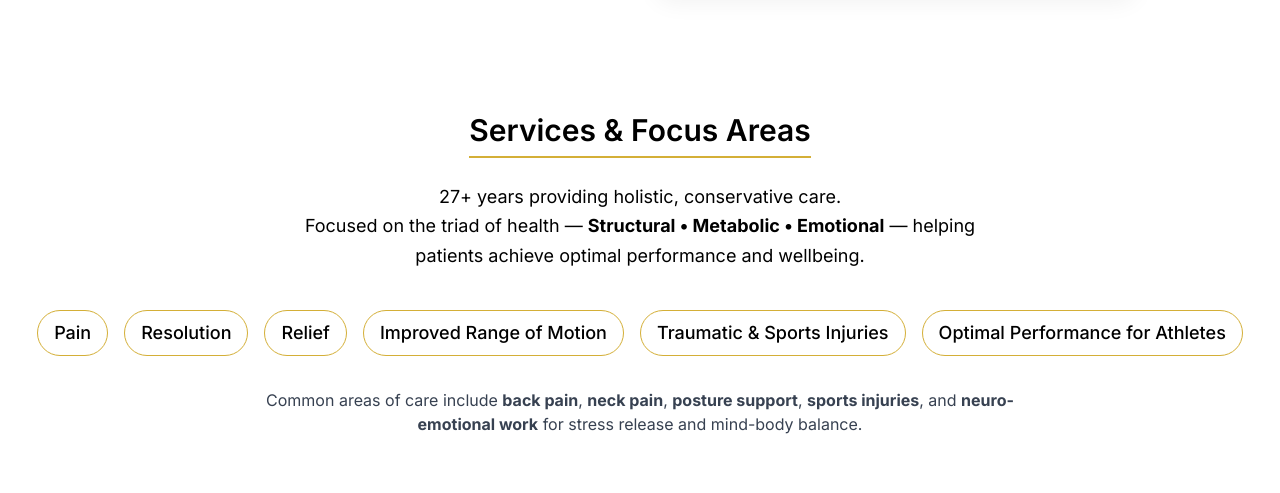
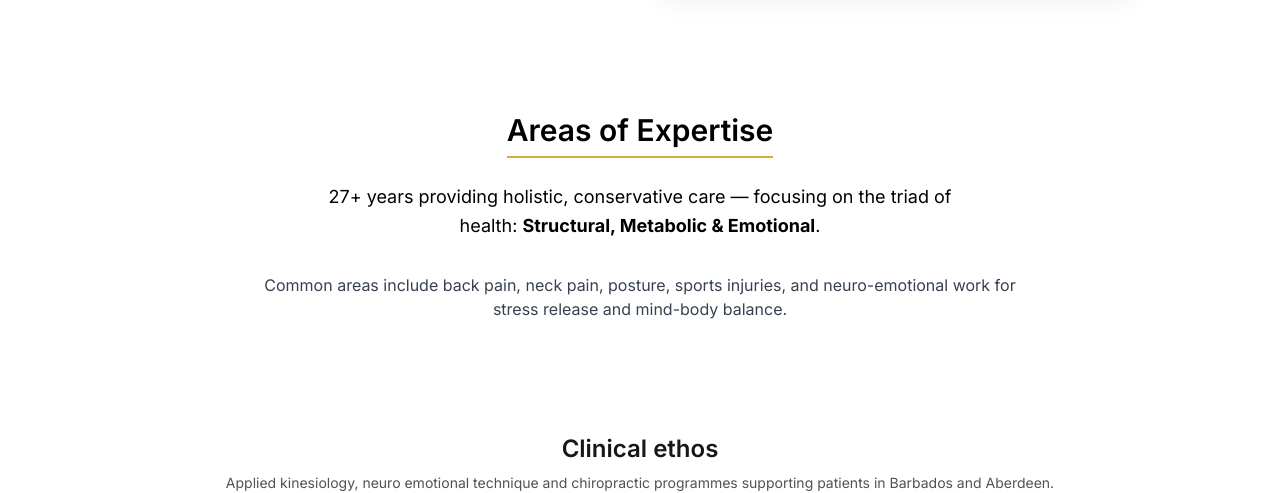
Before and after one commit to MarCodeson/Lh_chiro_clean, a Next.js app: page / in a window 1280 px wide. Shown: the part 1341-1834 px from the top of the page. Built offline with nearby package versions, Linux system fonts and the light colour scheme.

Commit message:
Align services section with Areas of Expertise brief

```diff
--- a/components/sections/Services.tsx
+++ b/components/sections/Services.tsx
@@ -4,29 +4,18 @@ export function Services() {
   return (
     <section id="services" className="py-12 bg-white text-black text-center">
       <h2 className="text-3xl font-semibold mb-6 border-b-2 border-[#D4AF37] inline-block pb-2">
-        Services &amp; Focus Areas
+        Areas of Expertise
       </h2>
 
-      <p className="max-w-2xl mx-auto text-lg leading-relaxed mb-10">
-        27+ years providing holistic, conservative care.
-        <br />
-        Focused on the triad of health — <strong>Structural • Metabolic • Emotional</strong> — helping patients
-        achieve optimal performance and wellbeing.
+      <p className="max-w-2xl mx-auto text-lg leading-relaxed mb-8">
+        27+ years providing holistic, conservative care — focusing on the triad of health:
+        {' '}
+        <strong>Structural, Metabolic &amp; Emotional</strong>.
       </p>
 
-      <div className="flex flex-wrap justify-center gap-4 mb-8 text-base md:text-lg font-medium">
-        <span className="px-4 py-2 border border-[#D4AF37] rounded-full">Pain</span>
-        <span className="px-4 py-2 border border-[#D4AF37] rounded-full">Resolution</span>
-        <span className="px-4 py-2 border border-[#D4AF37] rounded-full">Relief</span>
-        <span className="px-4 py-2 border border-[#D4AF37] rounded-full">Improved Range of Motion</span>
-        <span className="px-4 py-2 border border-[#D4AF37] rounded-full">Traumatic &amp; Sports Injuries</span>
-        <span className="px-4 py-2 border border-[#D4AF37] rounded-full">Optimal Performance for Athletes</span>
-      </div>
-
-      <p className="max-w-3xl mx-auto text-sm md:text-base text-gray-700 leading-relaxed">
-        Common areas of care include <strong>back pain</strong>, <strong>neck pain</strong>,{' '}
-        <strong>posture support</strong>, <strong>sports injuries</strong>, and <strong>neuro-emotional work</strong> for
-        stress release and mind-body balance.
+      <p className="max-w-3xl mx-auto text-base text-gray-700">
+        Common areas include back pain, neck pain, posture, sports injuries, and neuro-emotional work for stress
+        release and mind-body balance.
       </p>
     </section>
   )
```
